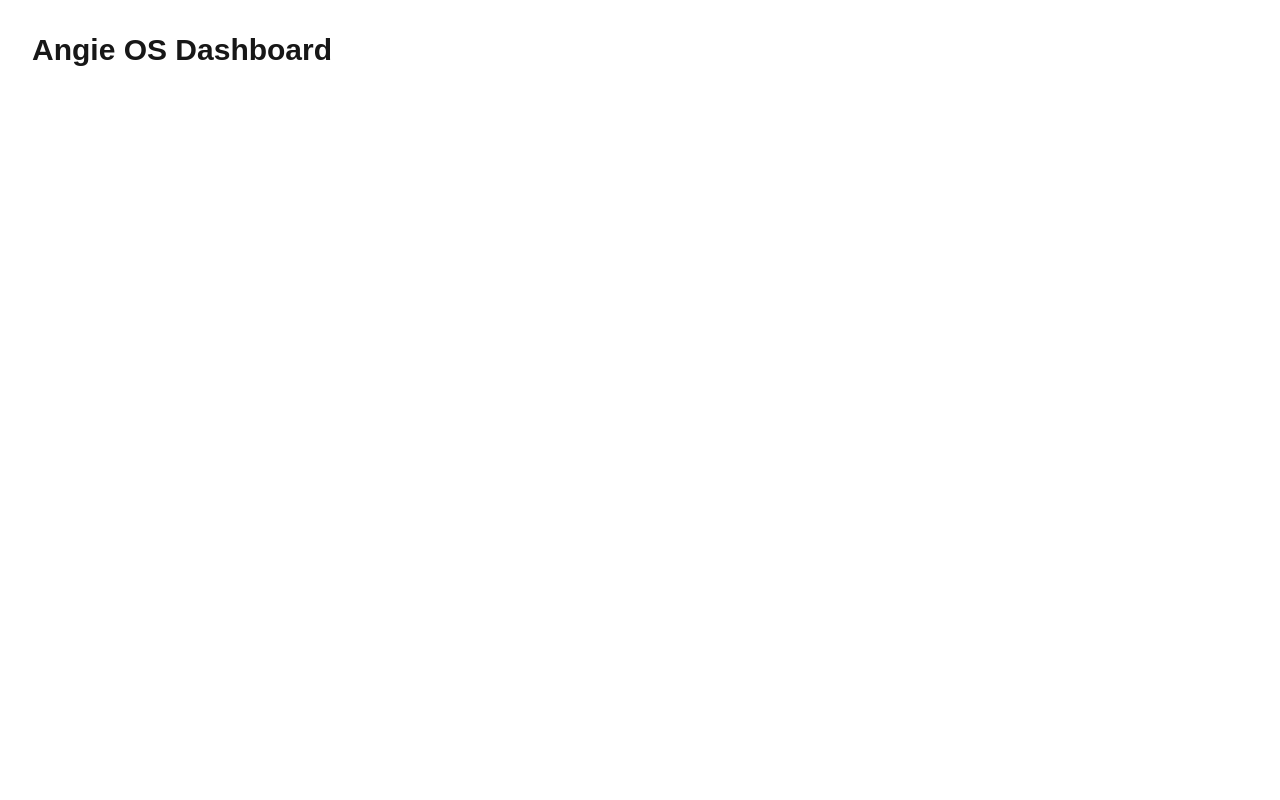
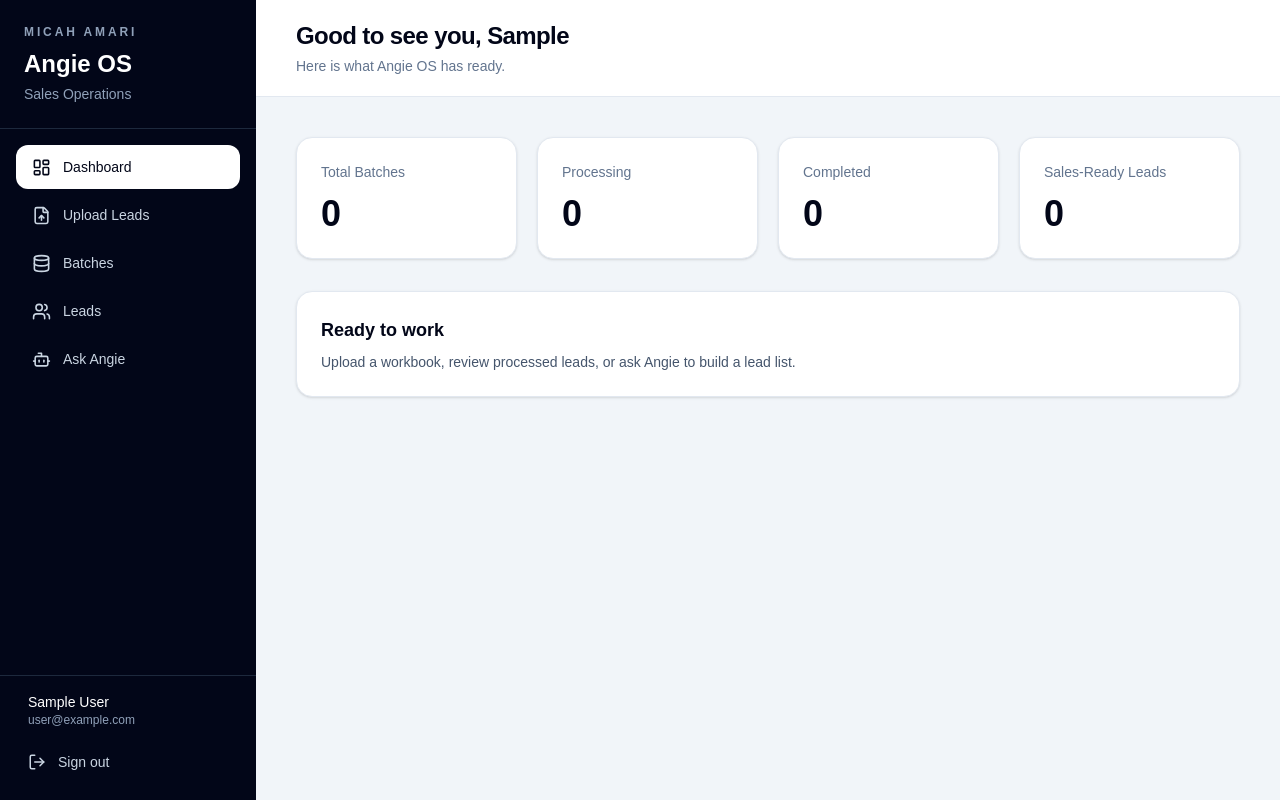
Before and after one commit to sixafterseven/Angie-API, a Next.js app in the folder web/: page /dashboard in a window 1280 px wide. Built offline with nearby package versions, Linux system fonts and the light colour scheme; no server answers; the database is empty; sample sign-in values are in the browser's storage.

Commit message:
Fix dashboard and batches pages

```diff
--- a/web/src/app/batches/page.tsx
+++ b/web/src/app/batches/page.tsx
@@ -1,7 +1,113 @@
+"use client";
+
+import { useEffect, useState } from "react";
+import { collection, getDocs } from "firebase/firestore";
+
+import AppShell from "@/components/app-shell";
+import { db } from "@/lib/firebase";
+
+type Batch = {
+  id: string;
+  originalFilename?: string;
+  status?: string;
+  currentStage?: string;
+  currentOwner?: string;
+  recordCount?: number;
+  approvedLeadCount?: number;
+  createdAt?: {
+    seconds?: number;
+  };
+};
+
 export default function BatchesPage() {
+  const [batches, setBatches] = useState<Batch[]>([]);
+  const [loading, setLoading] = useState(true);
+  const [error, setError] = useState("");
+
+  useEffect(() => {
+    async function loadBatches() {
+      try {
+        const snapshot = await getDocs(collection(db, "batches"));
+
+        const rows = snapshot.docs.map((document) => ({
+          id: document.id,
+          ...document.data(),
+        })) as Batch[];
+
+        rows.sort((a, b) => {
+          return (b.createdAt?.seconds ?? 0) - (a.createdAt?.seconds ?? 0);
+        });
+
+        setBatches(rows);
+      } catch (caughtError) {
+        setError(
+          caughtError instanceof Error
+            ? caughtError.message
+            : "Batches could not be loaded.",
+        );
+      } finally {
+        setLoading(false);
+      }
+    }
+
+    void loadBatches();
+  }, []);
+
   return (
-    <main className="p-8">
-      <h1 className="text-3xl font-bold">Batch Status</h1>
-    </main>
+    <AppShell title="Batches" description="Monitor uploaded lead batches.">
+      <section className="overflow-hidden rounded-2xl border border-slate-200 bg-white shadow-sm">
+        {loading ? (
+          <p className="p-6 text-sm text-slate-500">Loading batches...</p>
+        ) : null}
+
+        {error ? (
+          <p className="m-6 rounded-xl bg-red-50 p-4 text-sm text-red-700">
+            {error}
+          </p>
+        ) : null}
+
+        {!loading && !error ? (
+          <div className="overflow-x-auto">
+            <table className="min-w-full text-sm">
+              <thead className="bg-slate-50">
+                <tr className="border-b border-slate-200">
+                  <th className="px-5 py-4 text-left">Batch</th>
+                  <th className="px-5 py-4 text-left">File</th>
+                  <th className="px-5 py-4 text-left">Status</th>
+                  <th className="px-5 py-4 text-left">Stage</th>
+                  <th className="px-5 py-4 text-left">Owner</th>
+                  <th className="px-5 py-4 text-right">Leads</th>
+                </tr>
+              </thead>
+
+              <tbody>
+                {batches.map((batch) => (
+                  <tr
+                    key={batch.id}
+                    className="border-b border-slate-200 hover:bg-slate-50"
+                  >
+                    <td className="px-5 py-4 font-semibold">{batch.id}</td>
+
+                    <td className="max-w-xs truncate px-5 py-4">
+                      {batch.originalFilename ?? "—"}
+                    </td>
+
+                    <td className="px-5 py-4">{batch.status ?? "—"}</td>
+
+                    <td className="px-5 py-4">{batch.currentStage ?? "—"}</td>
+
+                    <td className="px-5 py-4">{batch.currentOwner ?? "—"}</td>
+
+                    <td className="px-5 py-4 text-right">
+                      {batch.approvedLeadCount ?? batch.recordCount ?? "—"}
+                    </td>
+                  </tr>
+                ))}
+              </tbody>
+            </table>
+          </div>
+        ) : null}
+      </section>
+    </AppShell>
   );
 }
--- a/web/src/app/dashboard/page.tsx
+++ b/web/src/app/dashboard/page.tsx
@@ -1,7 +1,89 @@
+"use client";
+
+import { useEffect, useState } from "react";
+import { collection, getDocs } from "firebase/firestore";
+
+import AppShell from "@/components/app-shell";
+import { auth, db } from "@/lib/firebase";
+
+type DashboardStats = {
+  batches: number;
+  processing: number;
+  completed: number;
+  leads: number;
+};
+
 export default function DashboardPage() {
+  const [stats, setStats] = useState<DashboardStats>({
+    batches: 0,
+    processing: 0,
+    completed: 0,
+    leads: 0,
+  });
+
+  const [loading, setLoading] = useState(true);
+
+  useEffect(() => {
+    async function loadDashboard() {
+      const [batchSnapshot, leadSnapshot] = await Promise.all([
+        getDocs(collection(db, "batches")),
+        getDocs(collection(db, "leads")),
+      ]);
+
+      const batchRows = batchSnapshot.docs.map((document) => document.data());
+
+      setStats({
+        batches: batchRows.length,
+        processing: batchRows.filter((batch) => batch.status === "in_progress")
+          .length,
+        completed: batchRows.filter((batch) => batch.status === "complete")
+          .length,
+        leads: leadSnapshot.size,
+      });
+
+      setLoading(false);
+    }
+
+    void loadDashboard();
+  }, []);
+
+  const firstName = auth.currentUser?.displayName?.split(" ")[0] ?? "there";
+
+  const cards = [
+    ["Total Batches", stats.batches],
+    ["Processing", stats.processing],
+    ["Completed", stats.completed],
+    ["Sales-Ready Leads", stats.leads],
+  ];
+
   return (
-    <main className="p-8">
-      <h1 className="text-3xl font-bold">Angie OS Dashboard</h1>
-    </main>
+    <AppShell
+      title={`Good to see you, ${firstName}`}
+      description="Here is what Angie OS has ready."
+    >
+      <section className="grid gap-5 sm:grid-cols-2 xl:grid-cols-4">
+        {cards.map(([label, value]) => (
+          <article
+            key={String(label)}
+            className="rounded-2xl border border-slate-200 bg-white p-6 shadow-sm"
+          >
+            <p className="text-sm font-medium text-slate-500">{label}</p>
+
+            <p className="mt-3 text-4xl font-bold text-slate-950">
+              {loading ? "—" : value}
+            </p>
+          </article>
+        ))}
+      </section>
+
+      <section className="mt-8 rounded-2xl border border-slate-200 bg-white p-6 shadow-sm">
+        <h2 className="text-lg font-semibold">Ready to work</h2>
+
+        <p className="mt-2 text-sm text-slate-600">
+          Upload a workbook, review processed leads, or ask Angie to build a
+          lead list.
+        </p>
+      </section>
+    </AppShell>
   );
 }
```
